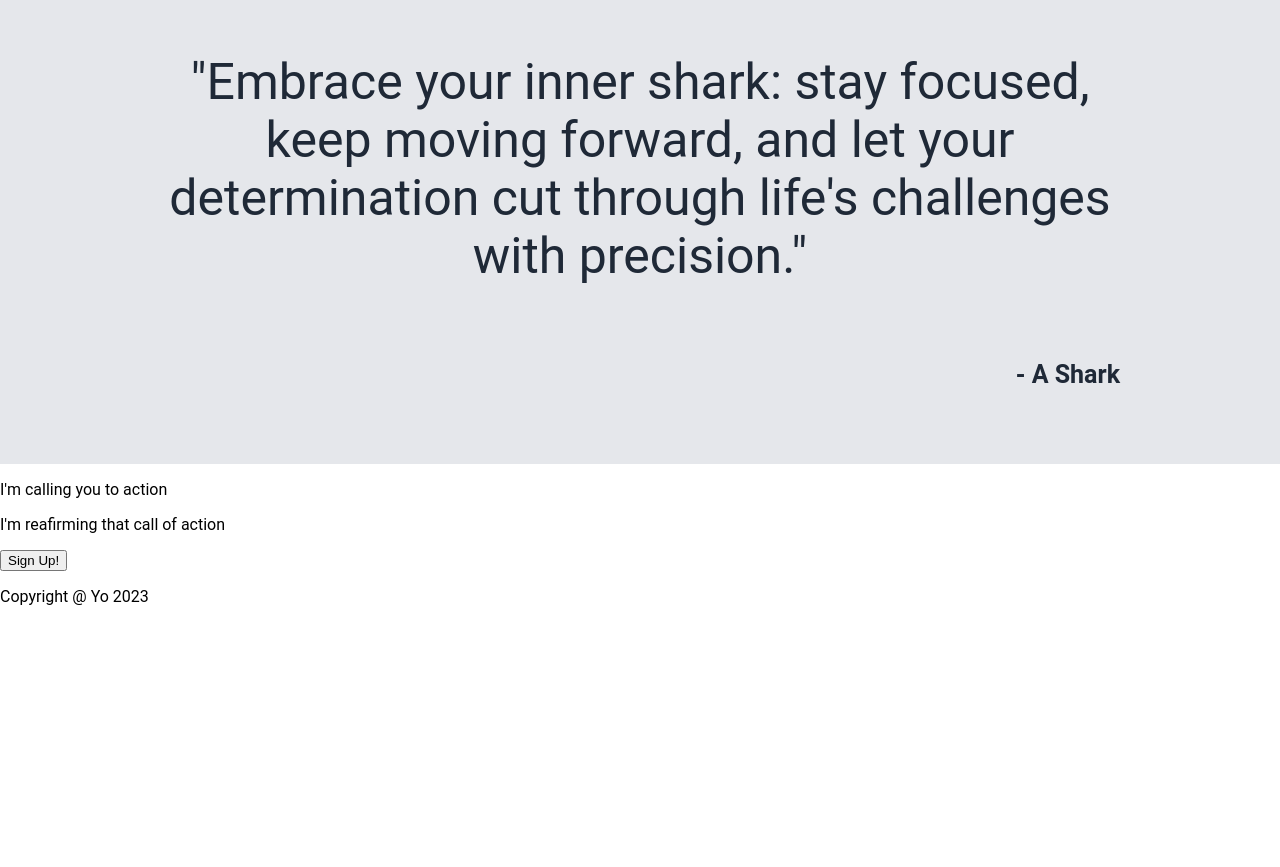
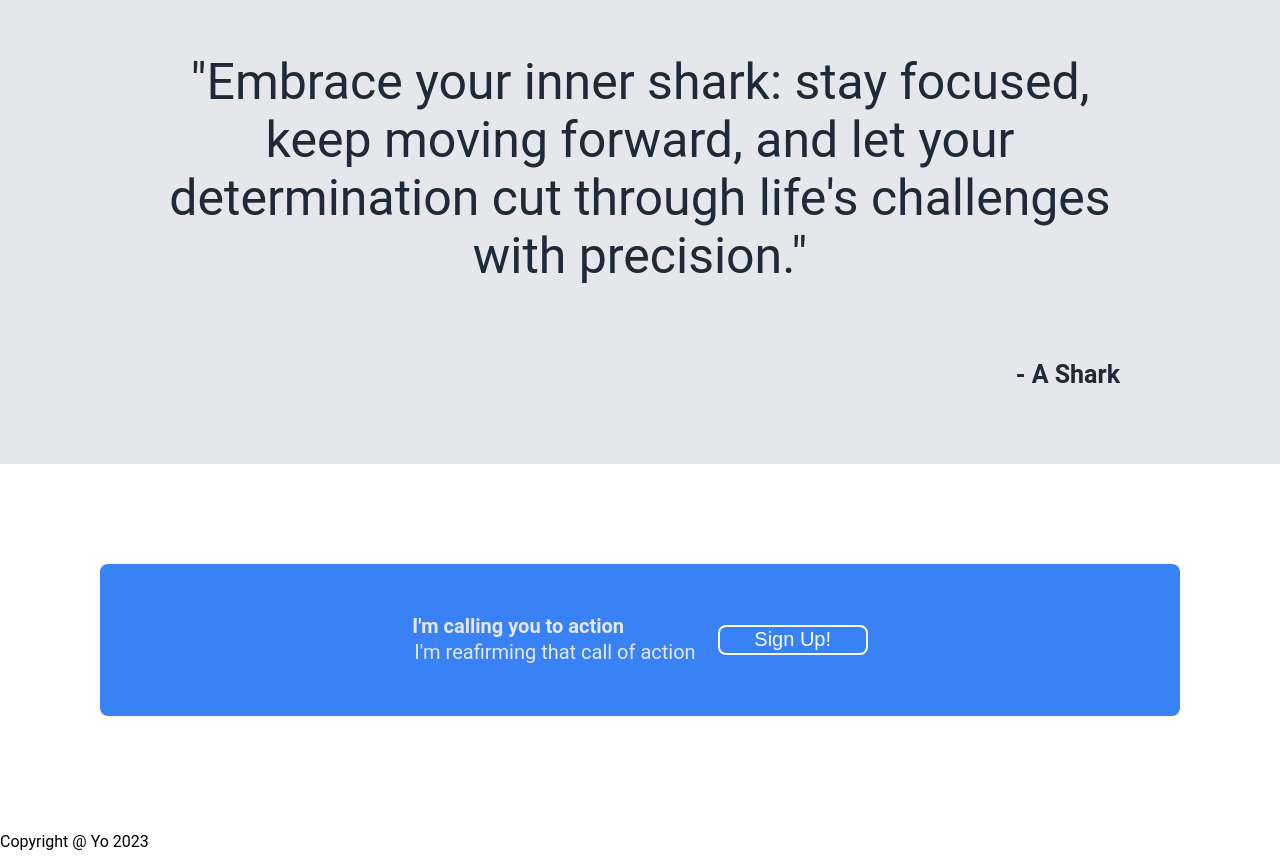
Before and after one commit to MENENDEZGUERRA/landing-page-example, a plain HTML site: page index.html in a window 1280 px wide. Shown: the part 940-1807 px from the top of the page. Before the commit the page ends 1562 px from the top, so only its background shows below. Drawn offline with Linux system fonts and the light colour scheme.

Commit message:
added call to action section style

```diff
--- a/index.html
+++ b/index.html
@@ -63,7 +63,7 @@
     <div class="call-to-action-container">
         <div class="cta-card">
             <div class="cta-text-container">
-                <p class="cta-text">I'm calling you to action</p>
+                <p class="cta-text"><strong>I'm calling you to action</strong></p>
                 <p class="cta-sub-text">I'm reafirming that call of action</p>
             </div>
             <div class="cta-button-container">
--- a/style.css
+++ b/style.css
@@ -154,3 +154,48 @@ h2 {
     font-size: 25px;
     color: #1F2937;
 }
+
+/*--- CTA Section ---*/
+.cta-card{
+    background-color: #3882F6;
+    color: #E5E7EB;
+    margin: 100px;
+    padding: 50px;
+    border-radius: 8px;
+
+    display: flex;
+    justify-content: center;
+    align-content: center;
+    gap: 20px;
+}
+
+.cta-button-container {
+    display: flex;
+    align-items: center;
+}
+
+.cta-text-container {
+    font-size: 20px;
+    margin: 0;
+    padding: 0;
+}
+
+.cta-text {
+    margin: 0;
+}
+
+.cta-sub-text {
+    margin: 2px;
+}
+
+.cta-button {
+    border: 0;
+    background-color: #3882F6;
+    color: #F9FAF8;
+    font-size: 20px;
+    text-align: center;
+    border: 2px #F9FAF8 solid;
+    border-radius: 8px;
+    width: 150px;
+    height: 30px;
+}
```
